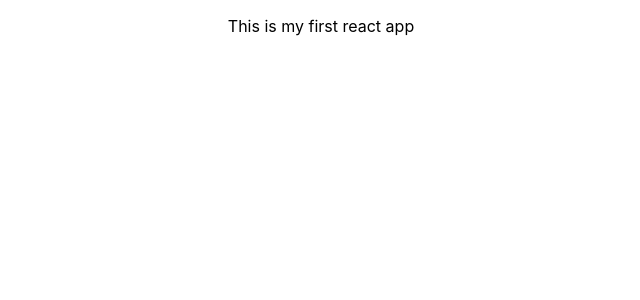
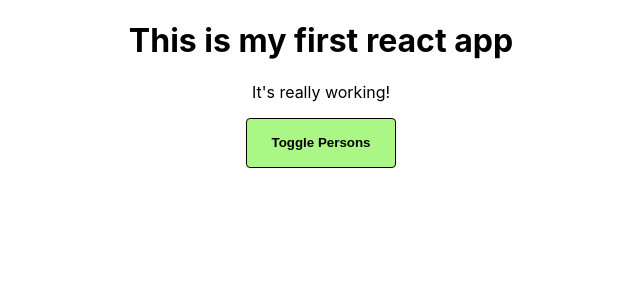
Before and after one commit to PratikKathrotia/first-react-app, a React (Create React App) app: page / in a window 1280 px wide. Shown: the top 300 px of the page, without its empty margins (319-959 px from the left). Built offline with nearby package versions, Linux system fonts and the light colour scheme.

Commit message:
add more components

```diff
--- a/src/App.js
+++ b/src/App.js
@@ -1,14 +1,43 @@
 import { Component } from 'react';
+import { Header } from './components/header/header';
+import { PersonList } from './components/person-list/person-list';
 import './App.css';
 
-class App extends Component {
+export class App extends Component {
+  state = {
+    persons: [
+      { id: 'pr1', name: 'Pratik', age: 26 },
+      { id: 'kr2', name: 'Karan', age: 27 },
+      { id: 'kv3', name: 'Kevin', age: 21 },
+      { id: 'ak4', name: 'Akshar', age: 20 },
+    ],
+    showPersons: false,
+  };
+
+  handleNameChanged = (event, personId) => {
+    const newPersons = this.state.persons.slice().map((p) => {
+      return p.id === personId ? { ...p, name: event.target.value } : p;
+    });
+    this.setState({ persons: newPersons });
+  };
+
+  handlePersonsToggle = () => {
+    this.setState((prevState) => ({
+      showPersons: !prevState.showPersons,
+    }));
+  };
+
   render() {
     return (
       <div className="App">
-        <p>This is my first react app</p>
+        <Header personsToggle={this.handlePersonsToggle}></Header>
+        {this.state.showPersons ? (
+          <PersonList
+            persons={this.state.persons}
+            nameChange={this.handleNameChanged}
+          ></PersonList>
+        ) : null}
       </div>
     );
   }
 }
-
-export default App;
--- /dev/null
+++ b/src/components/header/header.js
@@ -0,0 +1,15 @@
+import styles from './header.module.css';
+
+const HeaderComponent = (props) => {
+  return (
+    <div>
+      <h1>This is my first react app</h1>
+      <p>It's really working!</p>
+      <button className={styles.toggleButton} onClick={props.personsToggle}>
+        Toggle Persons
+      </button>
+    </div>
+  );
+};
+
+export const Header = HeaderComponent;
--- /dev/null
+++ b/src/components/header/header.module.css
@@ -0,0 +1,9 @@
+.toggleButton {
+  border: 1px solid black;
+  background-color: rgb(170, 247, 134);
+  width: 150px;
+  height: 50px;
+  cursor: pointer;
+  border-radius: 4px;
+  font-weight: bold;
+}
--- /dev/null
+++ b/src/components/person-list/person-list.js
@@ -0,0 +1,15 @@
+import { Person } from '../person/person';
+import './person-list.css';
+
+const PersonListComponent = (props) =>
+  props.persons.map((person) => {
+    return (
+      <Person
+        key={person.id}
+        personInfo={person}
+        nameChange={props.nameChange}
+      ></Person>
+    );
+  });
+
+export const PersonList = PersonListComponent;
--- /dev/null
+++ b/src/components/person/person.js
@@ -0,0 +1,20 @@
+import styles from './person.module.css';
+
+const PersonComponent = (props) => {
+  const { personInfo } = props;
+  return (
+    <div className={styles.Person}>
+      <p>
+        Hi, I'm {personInfo.name} and I am {personInfo.age} years old.
+      </p>
+      <input
+        type="text"
+        placeholder="Enter your name"
+        value={personInfo.name}
+        onChange={(event) => props.nameChange(event, personInfo.id)}
+      />
+    </div>
+  );
+};
+
+export const Person = PersonComponent;
--- /dev/null
+++ b/src/components/person/person.module.css
@@ -0,0 +1,8 @@
+.Person {
+  width: 60%;
+  margin: 20px auto;
+  border: 1px solid #eee;
+  box-shadow: 0 2px 3px #ccc;
+  padding: 16px;
+  text-align: center;
+}
--- a/src/index.js
+++ b/src/index.js
@@ -1,7 +1,7 @@
 import React from 'react';
 import ReactDOM from 'react-dom';
 import './index.css';
-import App from './App';
+import { App } from './App';
 import reportWebVitals from './reportWebVitals';
 
 ReactDOM.render(
```
Also changed, not shown: src/components/person-list/person-list.css (added), 1 other file (tests, documents, lock files or other folders).
